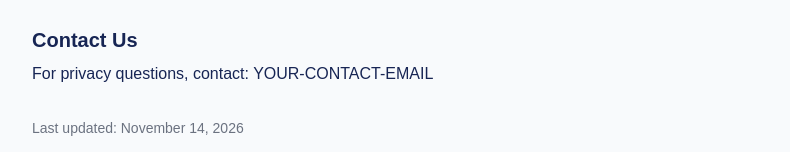
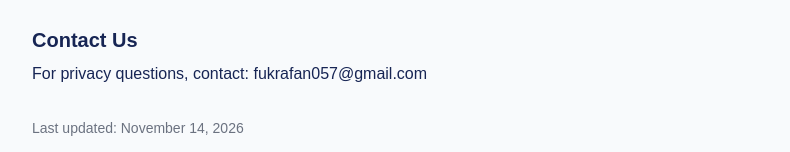
Before and after one commit to ashok110715-star/eajee-notes-library, a Next.js app: page /privacy-policy in a window 1280 px wide. Shown: the part 506-658 px from the top of the page, without its empty margins (244-1034 px from the left). Built offline with nearby package versions, Linux system fonts and the light colour scheme.

Commit message:
Update page.tsx

```diff
--- a/src/app/privacy-policy/page.tsx
+++ b/src/app/privacy-policy/page.tsx
@@ -59,7 +59,7 @@ export default function PrivacyPolicy() {
       </h2>
       <p>
         For privacy questions, contact:
-        YOUR-CONTACT-EMAIL
+        fukrafan057@gmail.com
       </p>
 
       <p className="mt-8 text-sm text-gray-500">
```
